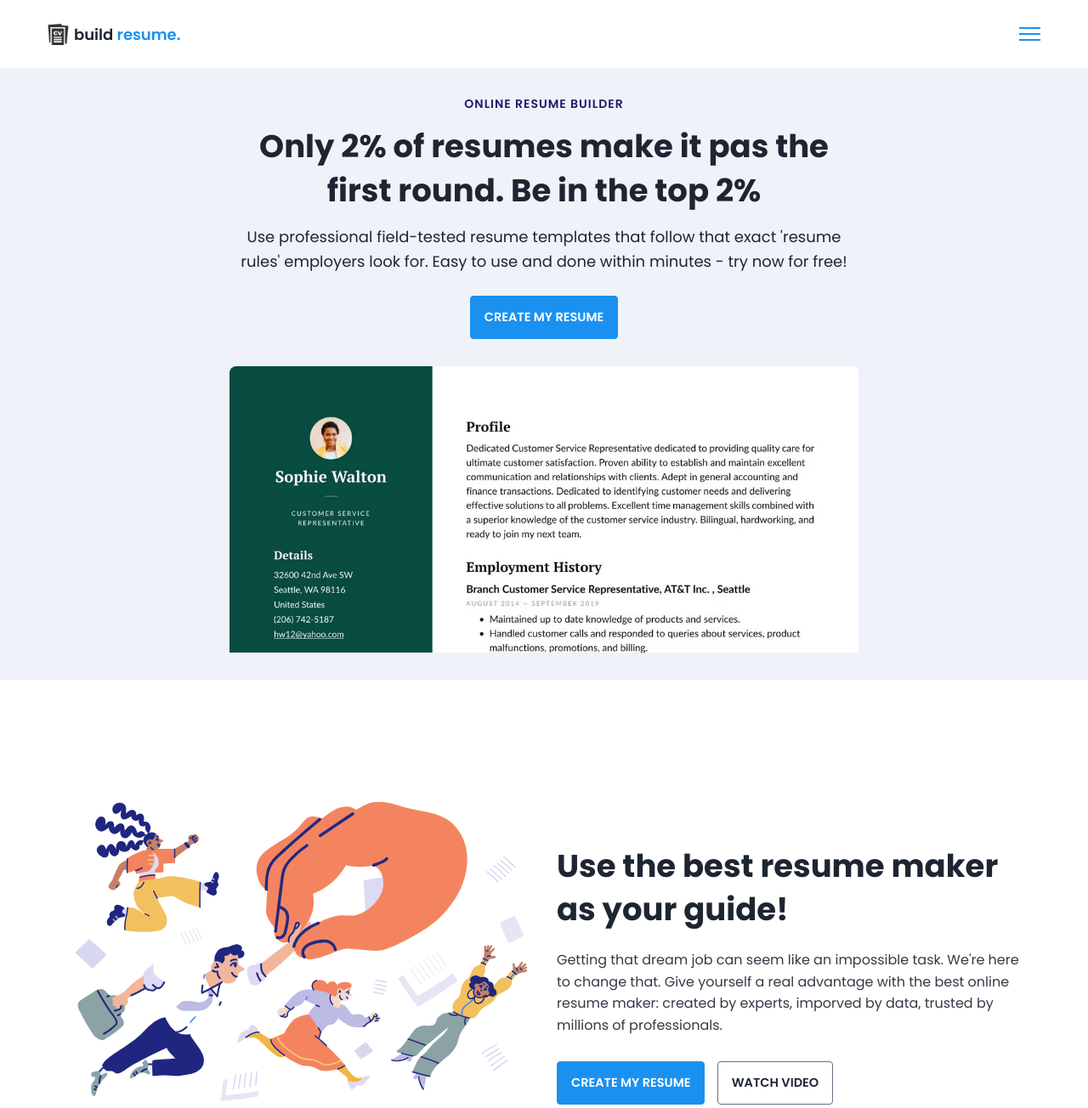
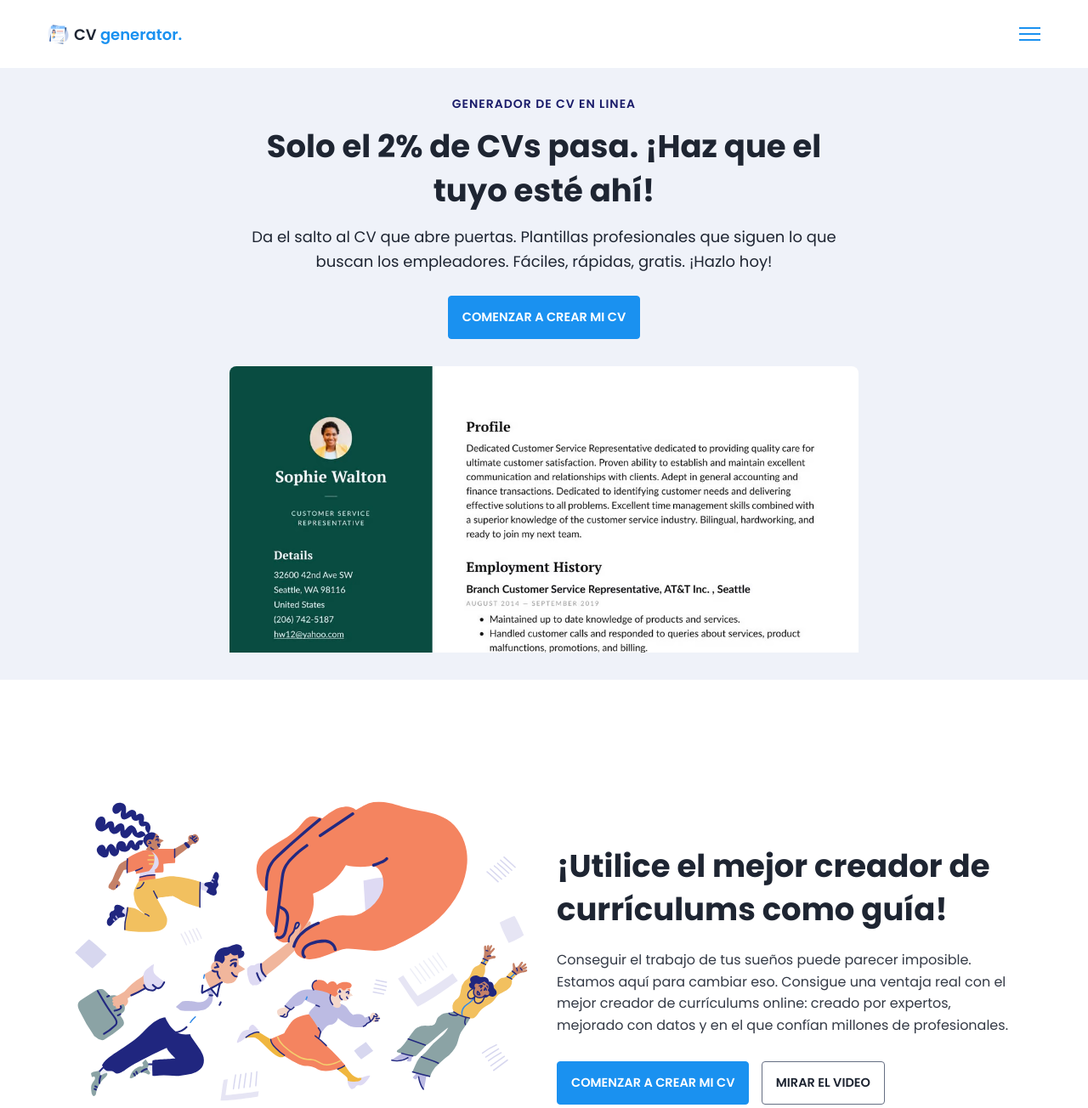
Before and after one commit to chaiLuna2003/CVgenerador, a plain HTML site: page index.html in a window 1280 px wide. Shown: the top 1304 px of the page at 85% size. Drawn offline with Linux system fonts and the light colour scheme.

Commit message:
Integracion de cambio de idioma nativo parcial en index

```diff
--- a/index.html
+++ b/index.html
@@ -3,7 +3,7 @@
     <head>
         <meta charset="utf-8">
         <meta http-equiv="X-UA-Compatible" content="IE=edge">
-        <title>Home Page</title>
+        <title>Página de Inicio</title>
         <meta name="description" content="">
         <meta name="viewport" content="width=device-width, initial-scale=1">
         <link rel="stylesheet" href="assets/css/main.css">
@@ -15,8 +15,8 @@
                 <div class = "navbar-content">
                     <div class = "brand-and-toggler">
                         <a href = "index.html" class = "navbar-brand">
-                            <img src = "assets/images/curriculum-vitae.png" alt = "" class = "navbar-brand-icon">
-                            <span class = "navbar-brand-text">build <span>resume.</span>
+                            <img src = "assets/images/cv.png" alt = "" class = "navbar-brand-icon">
+                            <span class = "navbar-brand-text">CV <span>generator.</span>
                         </a>
                         <button type = "button" class = "navbar-toggler-btn">
                             <div class = "bars">
@@ -33,10 +33,10 @@
         <header class = "header bg-bright" id = "header">
             <div class = "container">
                 <div class = "header-content text-center">
-                    <h6 class = "text-uppercase text-blue-dark fs-14 fw-6 ls-1">online resume builder</h6>
-                    <h1 class = "lg-title">Only 2% of resumes make it pas the first round. Be in the top 2%</h1>
-                    <p class = "text-dark fs-18">Use professional field-tested resume templates that follow that exact 'resume rules' employers look for. Easy to use and done within minutes - try now for free!</p>
-                    <a href = "resume.html" class = "btn btn-primary text-uppercase">create my resume</a>
+                    <h6 class = "text-uppercase text-blue-dark fs-14 fw-6 ls-1">Generador de CV en linea</h6>
+                    <h1 class = "lg-title">Solo el 2% de CVs pasa. ¡Haz que el tuyo esté ahí!</h1>
+                    <p class = "text-dark fs-18">Da el salto al CV que abre puertas. Plantillas profesionales que siguen lo que buscan los empleadores. Fáciles, rápidas, gratis. ¡Hazlo hoy!</p>
+                    <a href = "resume.html" class = "btn btn-primary text-uppercase">Comenzar a crear mi CV</a>
                     <img src = "assets/images/dublin-resume-templates.avif">
                 </div>
             </div>
@@ -49,11 +49,11 @@
                         <img src = "assets/images/visual-0c7080adf17f1f207276f613447c924f667dab34b7ac415cd7ef653172defd0b.svg">
                     </div>
                     <div class = "section-one-r text-center">
-                        <h2 class = "lg-title">Use the best resume maker as your guide!</h2>
-                        <p class = "text">Getting that dream job can seem like an impossible task. We're here to change that. Give yourself a real advantage with the best online resume maker: created by experts, imporved by data, trusted by millions of professionals.</p>
+                        <h2 class = "lg-title">¡Utilice el mejor creador de currículums como guía!</h2>
+                        <p class = "text">Conseguir el trabajo de tus sueños puede parecer imposible. Estamos aquí para cambiar eso. Consigue una ventaja real con el mejor creador de currículums online: creado por expertos, mejorado con datos y en el que confían millones de profesionales.</p>
                         <div class = "btn-group">
-                            <a href = "resume.html" class = "btn btn-primary text-uppercase">create my resume</a>
-                            <a href = "#" class = "btn btn-secondary text-uppercase">watch video</a>
+                            <a href = "resume.html" class = "btn btn-primary text-uppercase">Comenzar a crear mi CV</a>
+                            <a href = "#" class = "btn btn-secondary text-uppercase">Mirar el video</a>
                         </div>
                     </div>
                 </div>
@@ -68,8 +68,8 @@
                             <div class = "section-item-icon">
                                 <img src = "assets/images/feature-1-edf4481d69166ac81917d1e40e6597c8d61aa970ad44367ce78049bf830fbda5.svg" alt = "">
                             </div>
-                            <h5 class = "section-item-title">Make a resume that wins interviews!</h5>
-                            <p class = "text">Use our resume maker with its advanced creation tools to tell professional story that engages recruiters, hiring managers and even CEOs.</p>
+                            <h5 class = "section-item-title">¡Haz un currículum que gane entrevistas!</h5>
+                            <p class = "text">Utilice nuestro creador de currículums con sus herramientas de creación avanzadas para contar una historia profesional que atraiga a los reclutadores, gerentes de contratación e incluso a los directores ejecutivos.</p>
                         </div>
 
                         <div class = "section-item">
```
Also changed, not shown: assets/images/cv.png (added).
